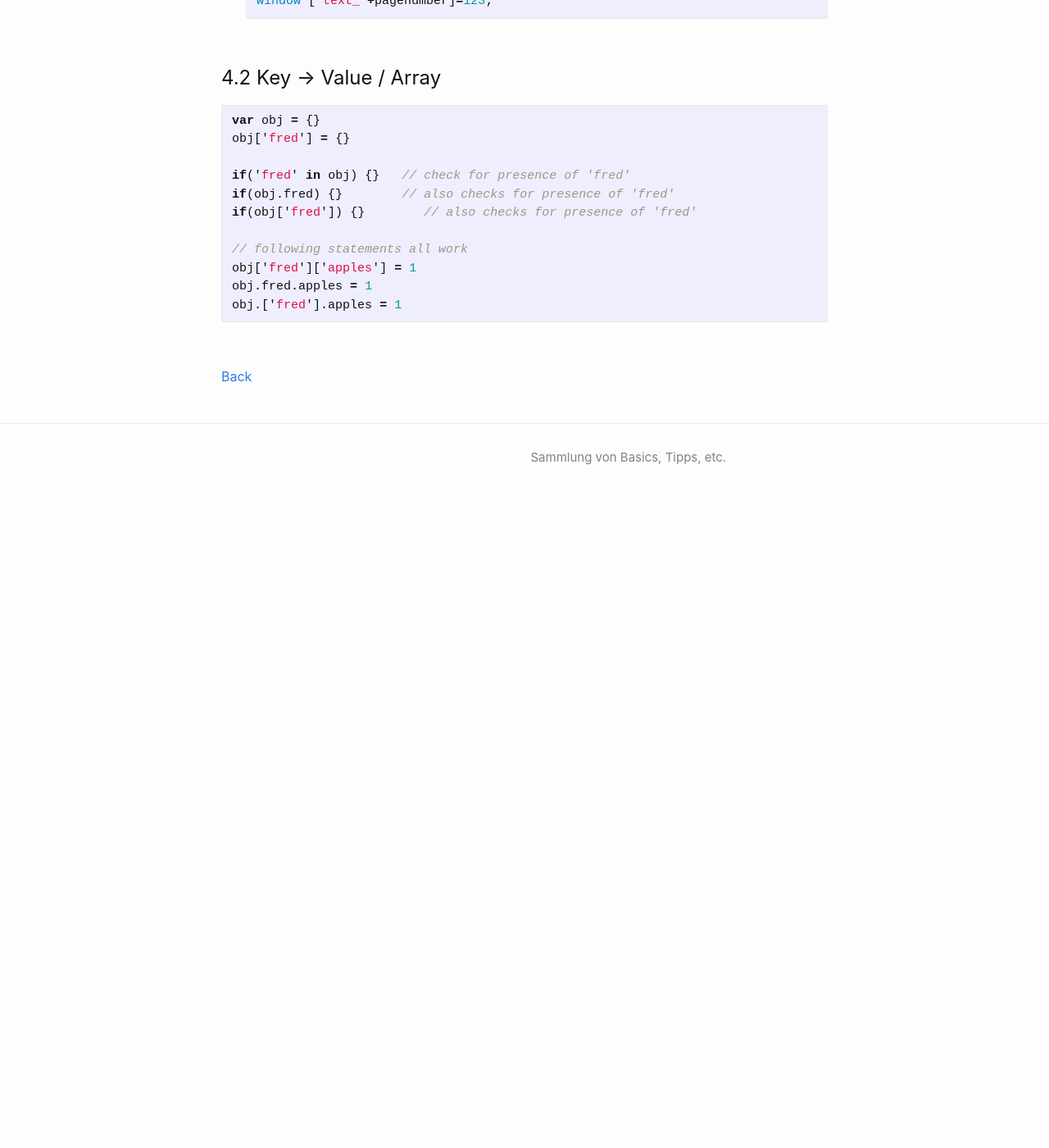
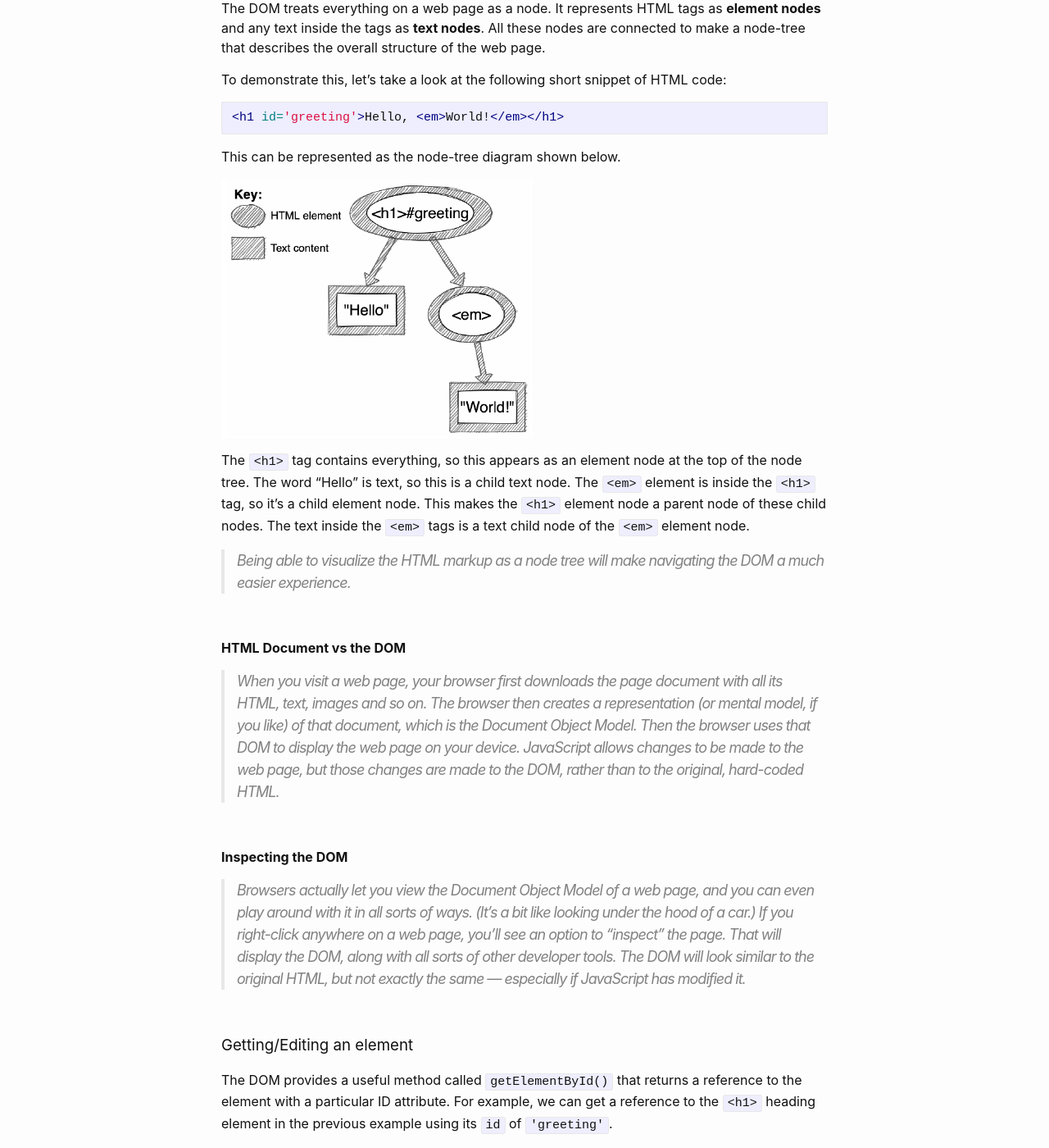
Before and after one commit to Hautaklyttn/progDocs, a Jekyll site: the page built from docs/articles/js.md, in a window 1280 px wide and 1400 px high, scrolled down 17395 px. Shown: the whole window at 82% size. Built offline with Jekyll 4.4.1, drawn with Linux system fonts in a browser that asks for light colours; before the commit the page ends 18025 px from its top, so only the background shows below that; some of the changed text lies outside the part shown.

Commit message:
C update

````diff
--- a/docs/articles/js.md
+++ b/docs/articles/js.md
@@ -30,6 +30,7 @@ layout: default
 &nbsp;&nbsp;&nbsp;&nbsp;&nbsp;&nbsp;&nbsp;&nbsp;&nbsp;&nbsp; [<font size="-1">3.1.2 Multi-dimensional Arrays</font>](#ch3-1-2)
 &nbsp;&nbsp;&nbsp;&nbsp;&nbsp; [<font size="-1">3.2 Objects</font>](#ch3-2)
 &nbsp;&nbsp;&nbsp;&nbsp;&nbsp; [<font size="-1">3.3 Classes</font>](#ch3-3)
+&nbsp;&nbsp;&nbsp;&nbsp;&nbsp; [<font size="-1">3.4 The Document Object Model (DOM)</font>](#ch3-4)
 
 ### 4. HowTo's
 &nbsp;&nbsp;&nbsp;&nbsp;&nbsp; [<font size="-1">4.1 Dynamic variable names</font>](#ch4-1)
@@ -728,6 +729,82 @@ To create an object from a constructor function, we use the `new` keyword.
 
 &nbsp;
 
+<a name="ch3-4"></a>
+## 3.4 The Document Object Model (DOM)
+
+The *Document Object Model*, or *DOM* for short, allows us to **access the elements of a web page** from within our code. It provides tools for adding and removing elements, and for updating the content and style of a page.
+
+The DOM is **language agnostic**, which means that it can be used in any programming language, although JavaScript is the language it’s most associated with.
+
+&nbsp;
+
+### The Document Object Model
+
+> The Document Object Model represents an HTML document as a **network of connected nodes** that form a tree-like structure.
+
+The DOM treats everything on a web page as a node. It represents HTML tags as **element nodes** and any text inside the tags as **text nodes**. All these nodes are connected to make a node-tree that describes the overall structure of the web page.
+
+To demonstrate this, let’s take a look at the following short snippet of HTML code:
+
+```html
+<h1 id='greeting'>Hello, <em>World!</em></h1>
+```
+
+This can be represented as the node-tree diagram shown below.
+
+![dt](../assets/pics/domTree.png)
+
+The `<h1>` tag contains everything, so this appears as an element node at the top of the node tree. The word “Hello” is text, so this is a child text node. The `<em>` element is inside the `<h1>` tag, so it’s a child element node. This makes the `<h1>` element node a parent node of these child nodes. The text inside the `<em>` tags is a text child node of the `<em>` element node.
+
+> Being able to visualize the HTML markup as a node tree will make navigating the DOM a much easier experience.
+
+&nbsp;
+
+**HTML Document vs the DOM**
+> When you visit a web page, your browser first downloads the page document with all its HTML, text, images and so on. The browser then creates a representation (or mental model, if you like) of that document, which is the *Document Object Model*. Then the browser uses that DOM to display the web page on your device. JavaScript allows changes to be made to the web page, but those changes are made to the DOM, rather than to the original, hard-coded HTML.
+
+&nbsp;
+
+**Inspecting the DOM**
+> Browsers actually let you view the Document Object Model of a web page, and you can even play around with it in all sorts of ways. (It’s a bit like looking under the hood of a car.) If you right-click anywhere on a web page, you’ll see an option to “inspect” the page. That will display the DOM, along with all sorts of other developer tools. The DOM will look similar to the original HTML, but not exactly the same — especially if JavaScript has modified it.
+
+&nbsp;
+
+### Getting/Editing an element
+
+The DOM provides a useful method called `getElementById()` that returns a reference to the element with a particular ID attribute. For example, we can get a reference to the `<h1>` heading element in the previous example using its `id` of `'greeting'`.
+
+We can get a reference to the `<h1>` element by adding the following code to the JS section:
+```js
+const hello = document.getElementById('greeting');
+```
+We can see what gets returned by typing the name of the variable we assigned the element to ( `hello` ) into the console:
+```html
+hello;
+<< "<h1 id='greeting'>Hello, <em>World!</em></h1>"
+```
+
+As you can see, the variable `hello` now points to the HTML element with the ID of `'greeting'` . Now that we have a reference to that element in our code, it means we can do things with it!
+
+&nbsp;
+
+The easiest way to update the HTML on a page is to use the `innerHTML` property. This will return all the HTML that’s enclosed inside that element’s tags as a string.
+```html
+hello.innerHTML;
+<< "Hello, <em>World!</em>"
+```
+
+The great thing about the `innerHTML` property is that it’s also writable, so it gives us a convenient way to insert a chunk of HTML inside an element, e.g.
+```js
+const name = prompt('What is your name?');
+hello.innerHTML = `Hello, <em>${name}!</em>`;
+```
+Notice that we’ve used a template literal to produce the HTML. These are incredibly useful when creating chunks of HTML to dynamically insert into a web page, as they allow variables to be inserted directly into them.
+
+
+
+&nbsp;
+
 &nbsp;
 
 
````
Also changed, not shown: docs/articles/c_cpp.md (+12 -0 lines), docs/assets/pics/domTree.png (added).
